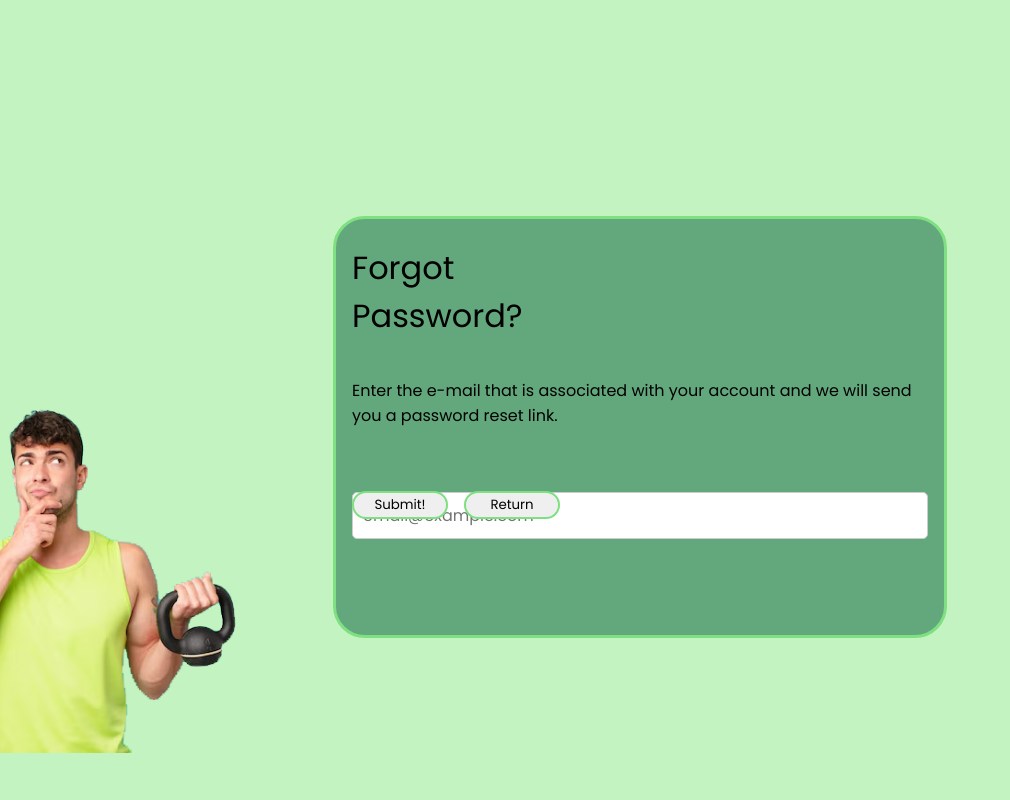
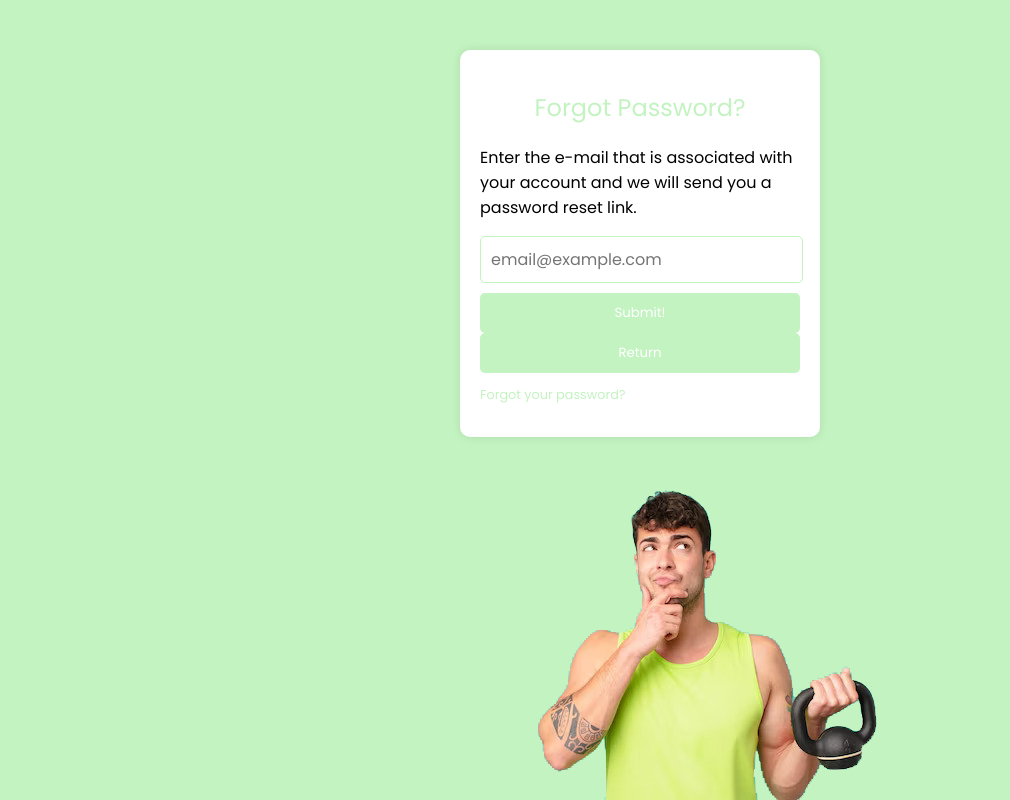
Before and after one commit to 21DP2MLejn/CitronZaleGYM, a Vue app in the folder frontend/CitronZale/: page /forgot-password in a window 1280 px wide. Shown: the whole page, without its empty margins (0-1010 px from the left). Built offline with nearby package versions, Linux system fonts and the light colour scheme.

Commit message:
forgot password styling

```diff
--- a/frontend/CitronZale/src/views/ForgotPw.vue
+++ b/frontend/CitronZale/src/views/ForgotPw.vue
@@ -1,112 +1,123 @@
 <template>
     <body>
         <div class="parent">
-        <div class="container">
-            <h1>Forgot Password?</h1>
+            <div class="login-box">
+                <h2>Forgot Password?</h2>
                 <p>Enter the e-mail that is associated with your account and we will send you a password reset link.</p>
                 <input type="text" placeholder="email@example.com">
                 <div class="button-container">
+                    <form action="">
                         <button class="submit" type="submit">Submit!</button>
+                    </form>
+                </div>
+                <div class="links-container">
                     <router-link to="/login"><button class="return">Return</button></router-link>
                 </div>
-
+                <p class="forgot-password">Forgot your password?</p>
             </div>
             <div class="image-container">
-            <img src="../assets/images/confused.png" alt="???@!">
+                <div class="image"></div>
             </div>
         </div>
     </body>
     </template>
 
+
 <script>
+
 </script>
 
 <style scoped>
-
 body{
     background-color: var(--TeaGreen);
-    height: 100vh;
-    width: 100vw;
+    height:  100vh;
+    width:  100vw;
     position: absolute;
-    top: 0;
-    left: 0;
-    margin: 0;
-    padding: 0;
+    top:  0;
+    left:  0;
+    margin:  0;
+    padding:  0;
+    overflow: hidden;
 }
 .parent{
     display: flex;
     align-content: center;
     justify-content: center;
-
 }
-.container{
-    width: 45vw;
-    height: 48vh;
-    background-color: var(--ShinyShamrock);
-    border-radius: 2rem;
-    padding: 1rem;
-    position: relative;
-    display: flex;
-    justify-content: center;
-    align-content: center;
-    flex-direction: column;
-    top: 13.5rem;
-    z-index: 1000;
-    border: 0.2rem solid var(--PastelGreen);
+.login-box {
+  width:  320px;
+  padding:  20px;
+  background-color: white;
+  border-radius:  10px;
+  box-shadow:  0  0  10px rgba(0,  0,  0,  0.1);
+  margin:  50px auto;
+  max-height:  400px;
 }
 
-.button-container{
-    display: flex;
-    flex-direction: row;
+.login-box h2 {
+  text-align: center;
+  color: var(--TeaGreen);
+  margin-bottom:  20px;
 }
 
-h1{
-    width: 20vw;
-    position: relative;
-    top: -3rem;
+.login-box input {
+  width:  94%;
+  padding:  10px;
+  margin-bottom:  10px;
+  border:  1px solid var(--TeaGreen);
+  border-radius:  5px;
 }
 
-p{
-    position: relative;
-    top: -3rem;
+.login-box button {
+  width:  100%;
+  padding:  10px;
+  background-color: var(--TeaGreen);
+  color: white;
+  border: none;
+  border-radius:  5px;
+  cursor: pointer;
+  transition: background-color  0.3s ease;
 }
 
-button{
-    width: 6rem;
-    height: 1.8rem;
-    border-radius: 1rem;
-    border: 0.15rem solid var(--PastelGreen);
-    margin-bottom: 1rem;
-    transition: 0.3s ease-in-out;
-    position: relative;
-    top: -3rem;
-    margin-right: 1rem;
+.login-box button:hover {
+  background-color: var(--ShinyShamrock);
 }
 
-  button:hover{
-    transform: scale(1.1);
+.links-container {
+  text-align: center;
 }
 
-input {
-  padding: 10px;
-  border: 1px solid #ccc;
-  border-radius: 5px;
-  font-size: 16px;
-  transition: border-color 0.3s, box-shadow 0.3s;
+.links-container a {
+  color: var(--TeaGreen);
+  text-decoration: none;
 }
 
-input:focus {
-  border-color: var(--ShinyShamrock);
-  box-shadow: 0 0 8px rgba(76, 175, 80, 0.5);
-  outline: none;
+.links-container a:hover {
+  color: var(--ShinyShamrock);
 }
 
-  img{
-    position: absolute;
-    top: 25rem;
-    left: -15rem;
-    width: 45vw;
+.forgot-password {
+  font-size:  0.8rem;
+  color: var(--TeaGreen);
 }
 
+.image-container{
+    background-image: url(../assets/Images/confused.png);
+    position: absolute;
+    height: 25rem ;
+    width: 35rem;
+    background-repeat: no-repeat;
+    top: 60%;
+}
 
+@media (max-width:  768px) {
+  .login-box{
+    position: relative;
+    top:  12rem;
+  }
+
+  .image-container{
+    top: 70%;
+  }
+}
 </style>
--- a/frontend/CitronZale/src/views/Prices.vue
+++ b/frontend/CitronZale/src/views/Prices.vue
@@ -6,7 +6,6 @@
     <div class="image-container">
         <div class="title"> <h1>FEATURING THE BEST PRICES</h1></div>
     </div>
-
     <div class="select-period">
         <button id="all deals period" @click="changeColor('all')" >All deals</button>
         <button id="longterm period" @click="changeColor('longterm')">Long-term</button>
```
Lines whose indentation alone changed are shown as unchanged.
